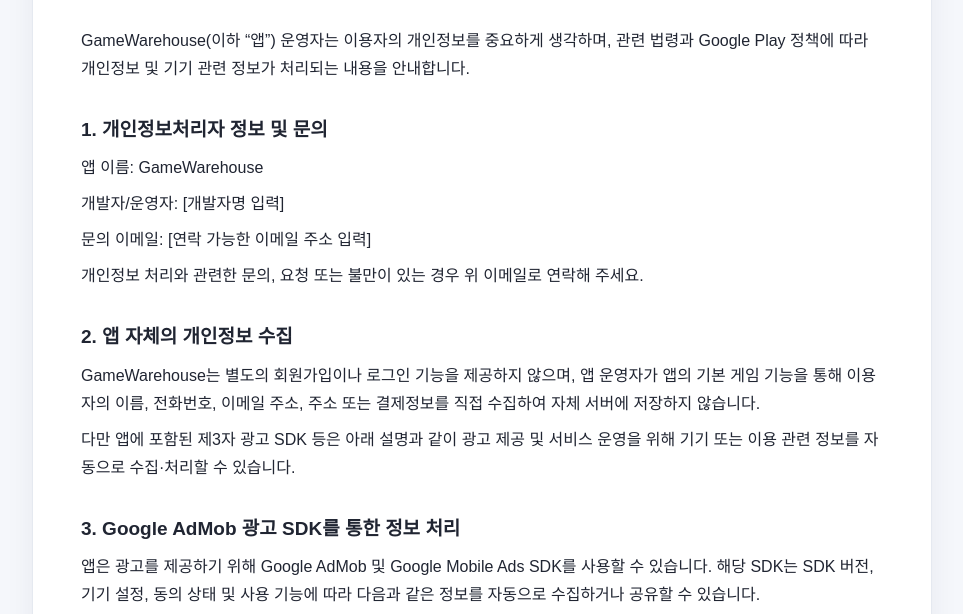
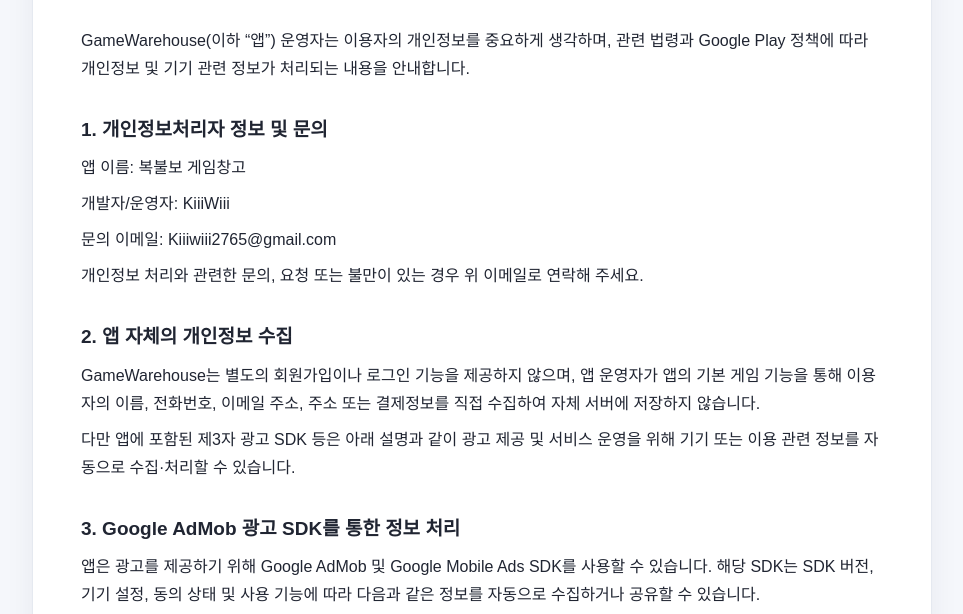
Before and after one commit to kiiiwiii2765/gamewarehouse_privacy.github.io, a plain HTML site: page index.html in a window 1280 px wide. Shown: the part 159-773 px from the top of the page, without its empty margins (158-1121 px from the left). Drawn offline with Linux system fonts and the light colour scheme.

Commit message:
Update index.html

```diff
--- a/index.html
+++ b/index.html
@@ -30,9 +30,9 @@
   <p>GameWarehouse(이하 “앱”) 운영자는 이용자의 개인정보를 중요하게 생각하며, 관련 법령과 Google Play 정책에 따라 개인정보 및 기기 관련 정보가 처리되는 내용을 안내합니다.</p>
 
   <h2>1. 개인정보처리자 정보 및 문의</h2>
-  <p>앱 이름: GameWarehouse</p>
-  <p>개발자/운영자: [개발자명 입력]</p>
-  <p>문의 이메일: [연락 가능한 이메일 주소 입력]</p>
+  <p>앱 이름: 복불보 게임창고</p>
+  <p>개발자/운영자: KiiiWiii</p>
+  <p>문의 이메일: Kiiiwiii2765@gmail.com</p>
   <p>개인정보 처리와 관련한 문의, 요청 또는 불만이 있는 경우 위 이메일로 연락해 주세요.</p>
 
   <h2>2. 앱 자체의 개인정보 수집</h2>
@@ -78,7 +78,7 @@
 
   <h2>10. 문의</h2>
   <p>개인정보 처리에 관한 문의는 아래 연락처로 보내주시기 바랍니다.</p>
-  <p>개발자/운영자: [개발자명 입력]<br>이메일: [연락 가능한 이메일 주소 입력]</p>
+  <p>개발자/운영자: KiiiWiii<br>이메일: Kiiiwiii2765@gmail.com</p>
 
   <footer>
     <p>GameWarehouse 개인정보처리방침</p>
```
